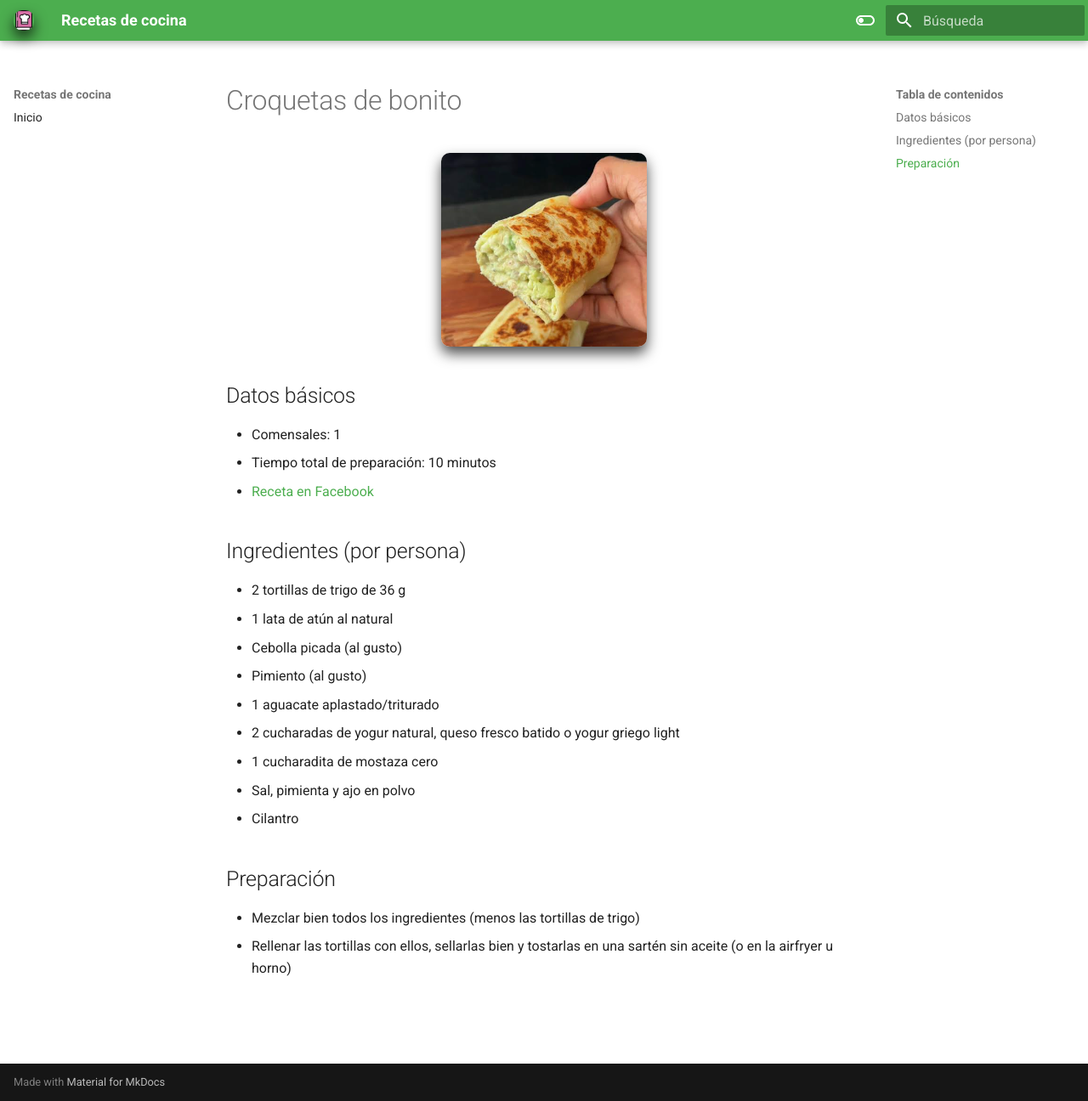
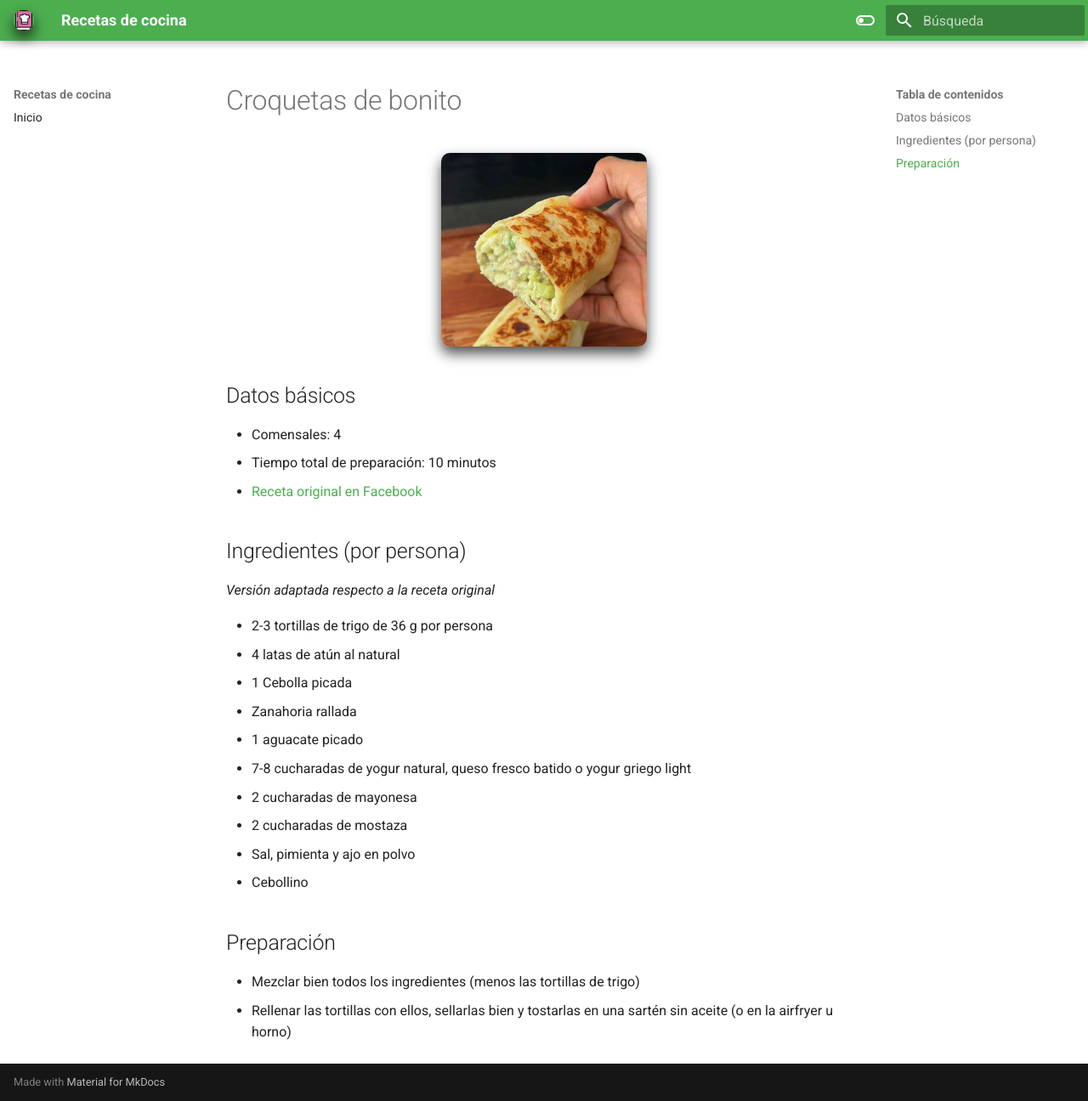
Before and after one commit to nachoiborraIES/recetas, an MkDocs documentation site: the page built from docs/wraps_atun.md, in a window 1280 px wide and 1296 px high. Shown: the whole window at 85% size. Built offline with MkDocs 1.6.1 and Material for MkDocs 9.7.7, drawn with Linux system fonts in a browser that asks for light colours.

Commit message:
wraps atún

```diff
--- a/docs/wraps_atun.md
+++ b/docs/wraps_atun.md
@@ -6,21 +6,24 @@
 
 ## Datos básicos
 
-* Comensales: 1
+* Comensales: 4
 * Tiempo total de preparación: 10 minutos
-* [Receta en Facebook](https://www.facebook.com/reel/1084411287285718)
+* [Receta original en Facebook](https://www.facebook.com/reel/1084411287285718)
 
 ## Ingredientes (por persona)
 
-* 2 tortillas de trigo de 36 g
-* 1 lata de atún al natural
-* Cebolla picada (al gusto)
-* Pimiento (al gusto)
-* 1 aguacate aplastado/triturado
-* 2 cucharadas de yogur natural, queso fresco batido o yogur griego light
-* 1 cucharadita de mostaza cero
+*Versión adaptada respecto a la receta original*
+
+* 2-3 tortillas de trigo de 36 g por persona
+* 4 latas de atún al natural
+* 1 Cebolla picada
+* Zanahoria rallada
+* 1 aguacate picado
+* 7-8 cucharadas de yogur natural, queso fresco batido o yogur griego light
+* 2 cucharadas de mayonesa
+* 2 cucharadas de mostaza
 * Sal, pimienta y ajo en polvo
-* Cilantro
+* Cebollino
 
 ## Preparación
 
```
